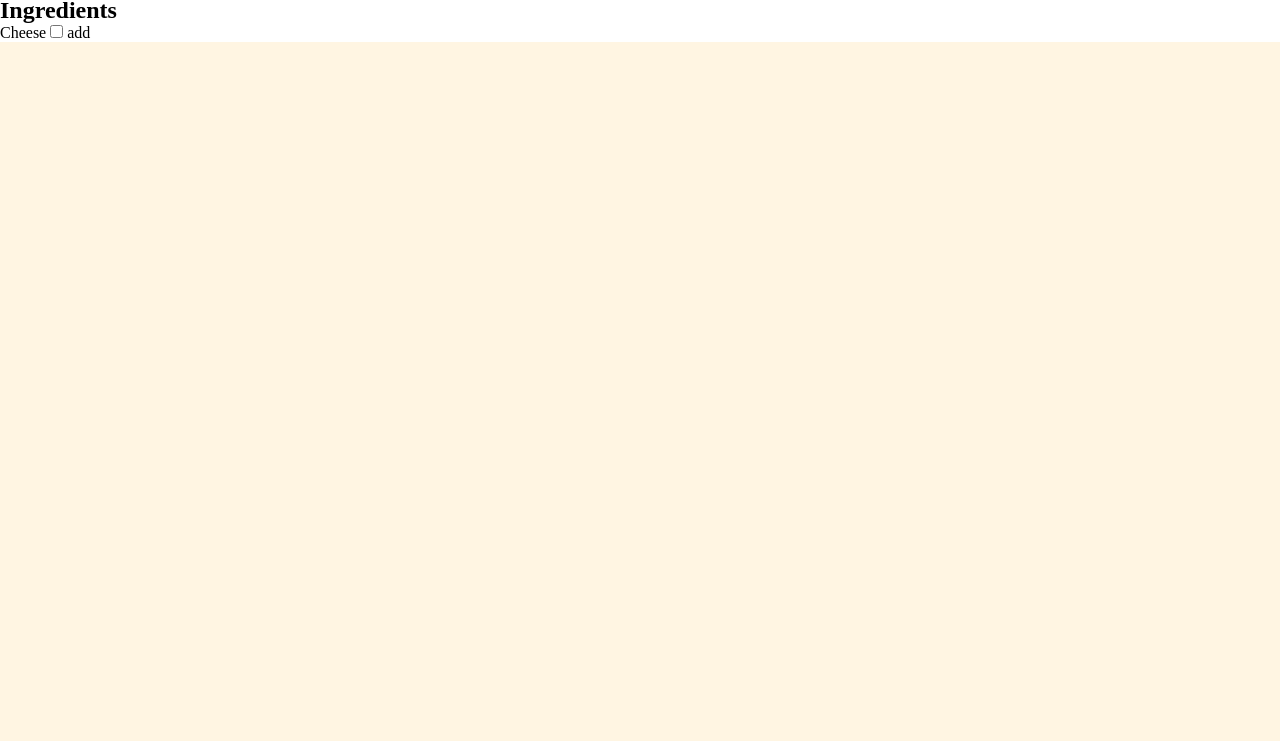
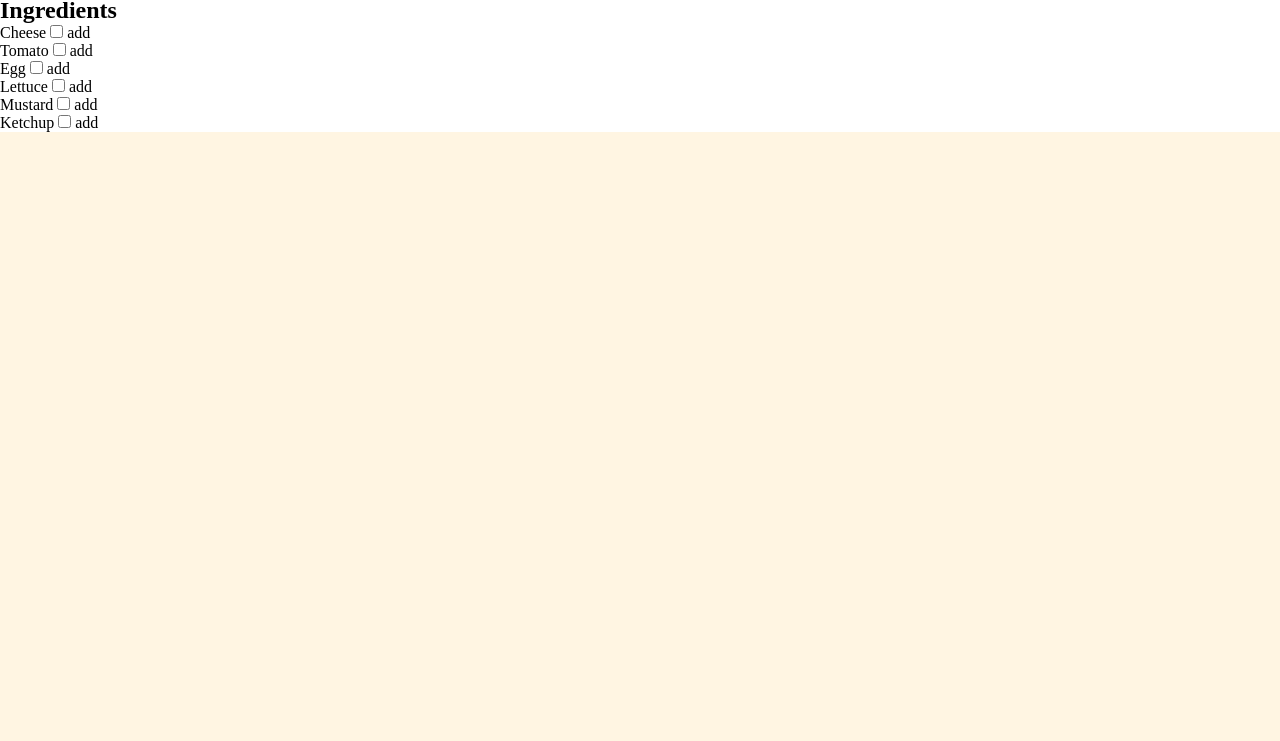
Before and after one commit to maregaale/js-burger, a plain HTML site: page index.html in a window 1280 px wide. Shown: the part 59-800 px from the top of the page. Drawn offline with Linux system fonts and the light colour scheme.

Commit message:
aggiunte tutte le checkbox in html

```diff
--- a/index.html
+++ b/index.html
@@ -32,6 +32,31 @@
                 <input id="check-cheese" type="checkbox" value="3"> add
               </label>
             </li>
+            <li>
+              <label for="check-tomato"> Tomato
+                <input id="check-tomato" type="checkbox" value="2"> add
+              </label>
+            </li>
+            <li>
+              <label for="check-egg"> Egg
+                <input id="check-egg" type="checkbox" value="4"> add
+              </label>
+            </li>
+            <li>
+              <label for="check-lettuce"> Lettuce
+                <input id="check-lettuce" type="checkbox" value="1"> add
+              </label>
+            </li>
+            <li>
+              <label for="check-mustard"> Mustard
+                <input id="check-mustard" type="checkbox" value="2"> add
+              </label>
+            </li>
+            <li>
+              <label for="check-ketchup"> Ketchup
+                <input id="check-ketchup" type="checkbox" value="1"> add
+              </label>
+            </li>
           </ul>
         </div>
       </main>
```
